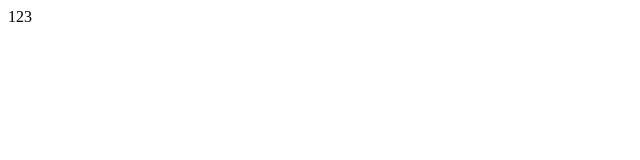
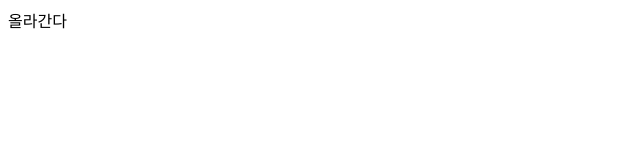
Before and after one commit to samagui89/Portfolio, a plain HTML site: page index.html in a window 1280 px wide. Shown: the full height of the page, 0-640 px from the left. Drawn offline with Linux system fonts and the light colour scheme.

Commit message:
올락나

```diff
--- a/index.html
+++ b/index.html
@@ -7,6 +7,8 @@
     <title>Document</title>
 </head>
 <body>
-    123
+    <div>
+        올라간다
+    </div>
 </body>
 </html>
```
